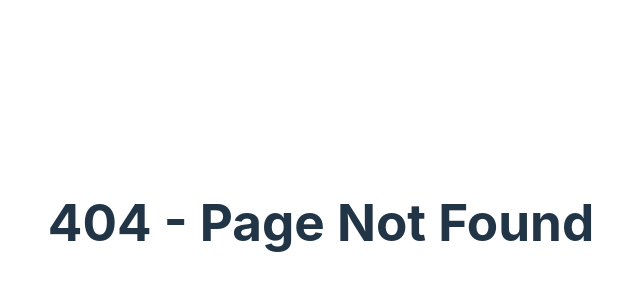
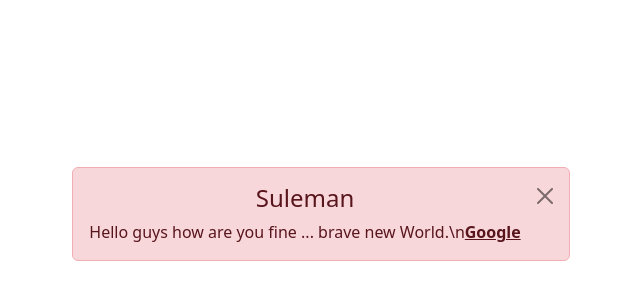
Before and after one commit to Muhammad-Sulman/ReactFirstApp, a React (Vite) app in the folder react-App1.0/: page /reactbs in a window 1280 px wide. Before the commit this address had no page. Shown: the part 178-478 px from the top of the page, without its empty margins (319-959 px from the left). Built offline with nearby package versions, Linux system fonts and the light colour scheme.

Commit message:
75 react Bootsrap

```diff
--- a/react-App1.0/package.json
+++ b/react-App1.0/package.json
@@ -14,6 +14,7 @@
     "formik": "^2.4.6",
     "prop-types": "^15.8.1",
     "react": "^19.0.0-rc.1",
+    "react-bootstrap": "^2.10.9",
     "react-dom": "^19.0.0-rc.1",
     "react-router-dom": "^7.1.5",
     "yup": "^1.6.1"
--- a/react-App1.0/src/App.jsx
+++ b/react-App1.0/src/App.jsx
@@ -17,6 +17,7 @@ import LazyLoading from './components/LazyLoading';
 import Validation from './Validation';
 import FormikForm from './components/FormikForm';
 import FormikForm2 from './components/FormikForm2';
+import ReactBS from './components/ReactBS';
 // import UseRefHook_Comp from './UseRefHook_Comp';
 // import CallBackRef_Comp from './CallBackRef_Comp';
 // import UnControlled_Comp from './UnControlled_Comp';
@@ -169,6 +170,7 @@ function App() {
             <Route path= '/validation' element={<Validation/>} />
             <Route path='/formikform' element={<FormikForm/>} />
             <Route path='/formikform2' element={<FormikForm2/>} />
+            <Route path='/reactbs' element={<ReactBS />} />
             <Route path='*' element={<PageNotFound/>} />
           </Routes>
           {/* <button type="button" onClick={() => navigate('/about')} >About</button> &nbsp; &nbsp;
--- /dev/null
+++ b/react-App1.0/src/components/ReactBS.jsx
@@ -0,0 +1,40 @@
+import { Alert } from 'react-bootstrap'
+import 'bootstrap/dist/css/bootstrap.min.css'
+import { useState } from 'react'
+
+function ReactBS() {
+    const [show, setShow]  = useState(true);
+    if(show){
+        return (
+            <div>
+                <Alert  variant='danger' onClose={() => setShow(false)}  dismissible>
+                <Alert.Heading>
+                    Suleman
+                </Alert.Heading>
+                Hello guys how are you fine ... brave new World.\n
+                <Alert.Link href='https://www.google.com/'>
+                    Google
+                </Alert.Link>
+            </Alert>
+            </div>
+        )
+
+    }
+    {/* return (
+        <div>
+            <Button>Submit</Button><br />
+            <Button href='https://www.google.com/' variant='danger' size='lg' >Submit</Button>
+
+            <Alert  variant='danger' dismissible>Hello guys how are you fine ...dasdhfksgf\shgvhj
+                <Alert.Heading>
+                    he iam heading
+                </Alert.Heading>
+                <Alert.Link href='https://www.google.com/'>
+                    he iam link
+                </Alert.Link>
+            </Alert>
+        </div>
+    ) */}
+}
+
+export default ReactBS
```
Also changed, not shown: 1 other file (tests, documents, lock files or other folders).
